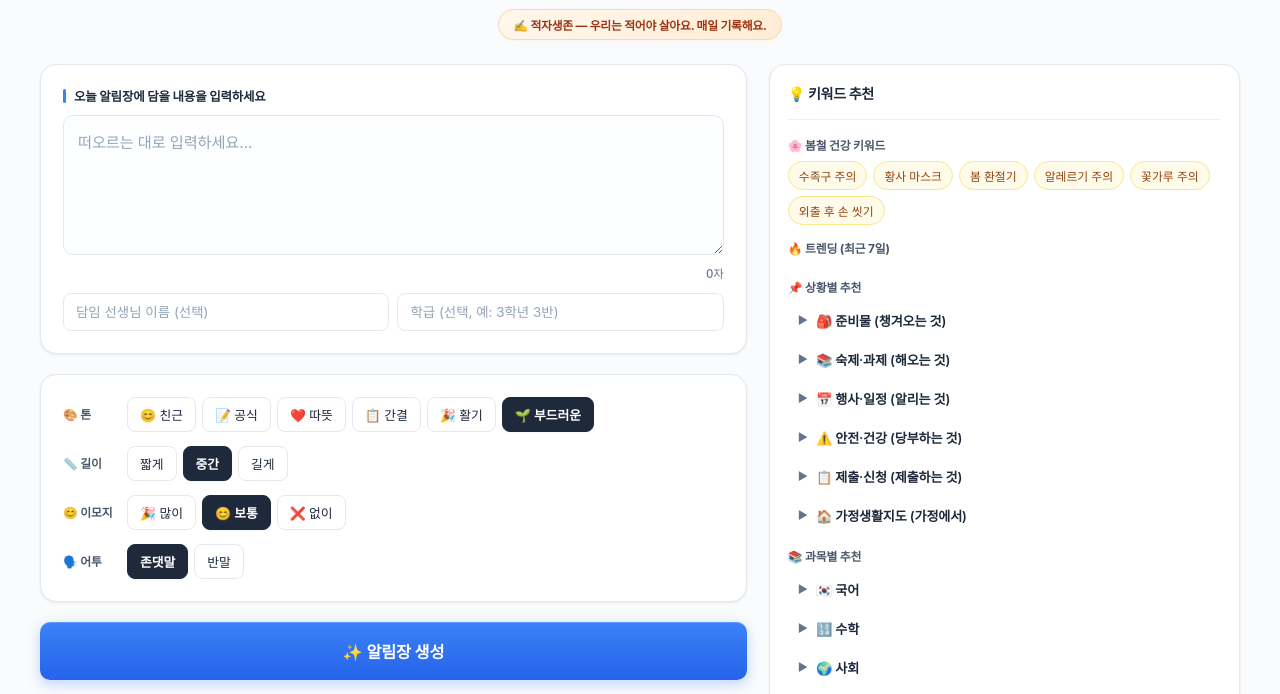
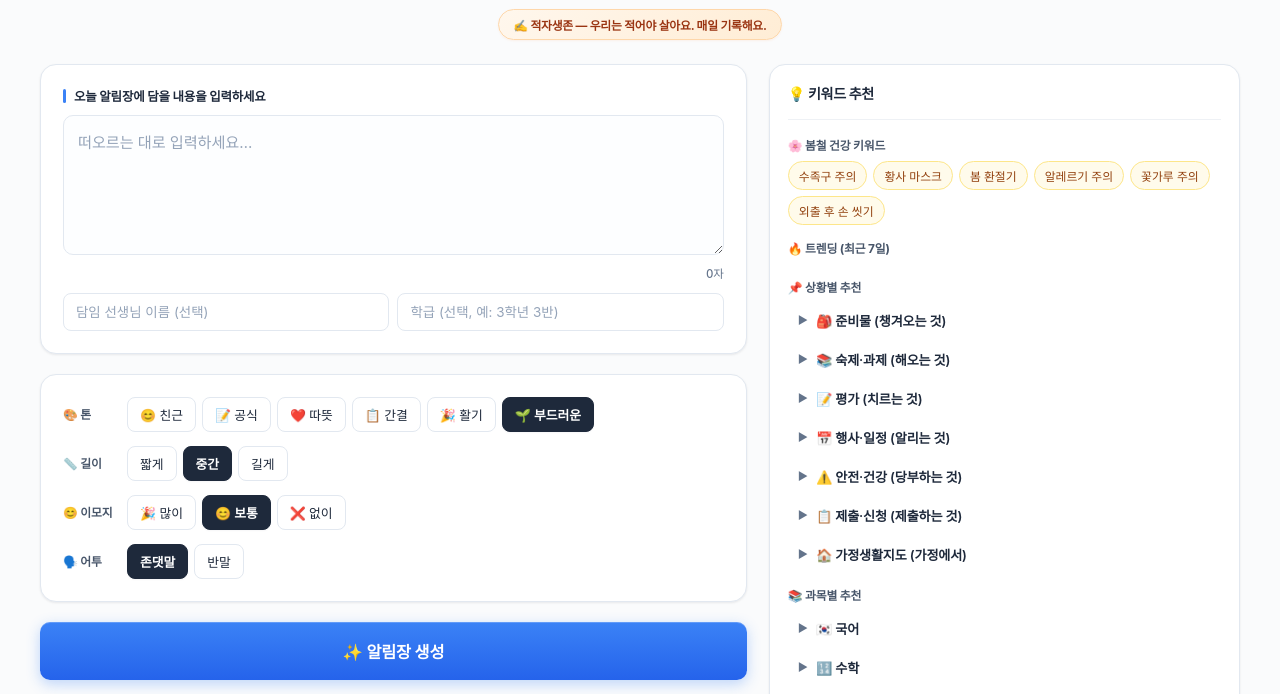
Before and after one commit to vygotsky007/seokam-alrimbot, a website: page public/index.html in a window 1280 px wide. Shown: the part 92-786 px from the top of the page. Drawn offline with nearby package versions, Linux system fonts and the light colour scheme; no server answers; a web font is replaced by a local one.

Commit message:
feat: 상황별 추천에 평가 카테고리 추가
Co-Authored-By: Claude Opus 4.7 (1M context) <noreply@anthropic.com>

```diff
--- a/public/index.html
+++ b/public/index.html
@@ -1765,6 +1765,7 @@ setInterval(() => { if (!mainInput.value) mainInput.placeholder = PLACEHOLDERS[p
 const CATS = [
   { label: '🎒 준비물 (챙겨오는 것)',   kws: ['체육복 챙기기','실내화 챙기기','물통 준비','우산 챙기기','간식 준비','스케치북 가져오기','악기 가져오기','교과서 챙기기'] },
   { label: '📚 숙제·과제 (해오는 것)',  kws: ['일기 쓰기','독서록 작성','받아쓰기 연습','수학 문제집 풀기','발표 준비','조사 과제 해오기','단원평가 공부','독서 30분'] },
+  { label: '📝 평가 (치르는 것)',       kws: ['단원평가 준비','수행평가 안내','월말평가 대비','학기말 평가','받아쓰기 평가','구구단 평가','오답 정리하기','평가 결과 안내'] },
   { label: '📅 행사·일정 (알리는 것)',  kws: ['운동회 안내','학예회 준비','현장체험학습 안내','소풍 안내','학부모 상담 주간','공개수업 참관','방학식 안내','개학식 안내'] },
   { label: '⚠️ 안전·건강 (당부하는 것)',kws: ['안전한 귀가','손 씻기 강조','마스크 착용','교통안전 주의','감기 예방','물놀이 안전','식중독 주의','독감 예방'] },
   { label: '📋 제출·신청 (제출하는 것)',kws: ['동의서 제출','설문 참여','신청서 작성','수업료 납부','급식 신청','방과후 신청','교육비 지원 신청','수련활동 신청'] },
```
